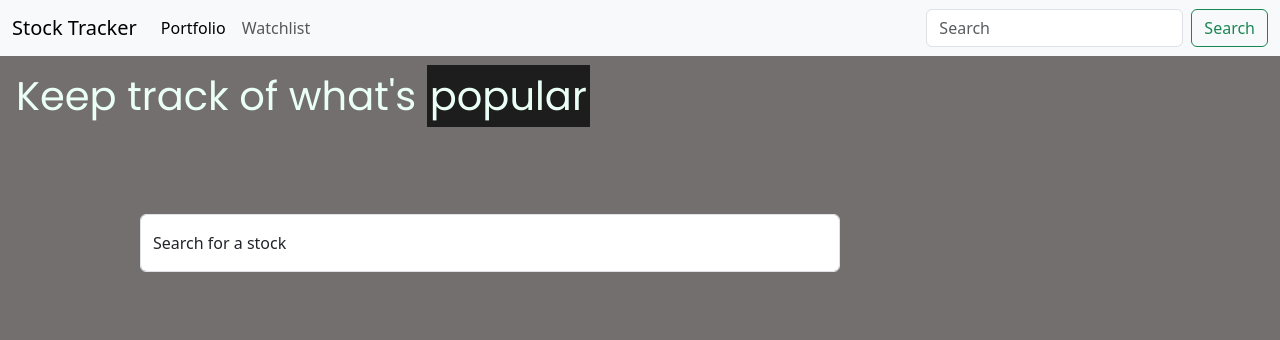
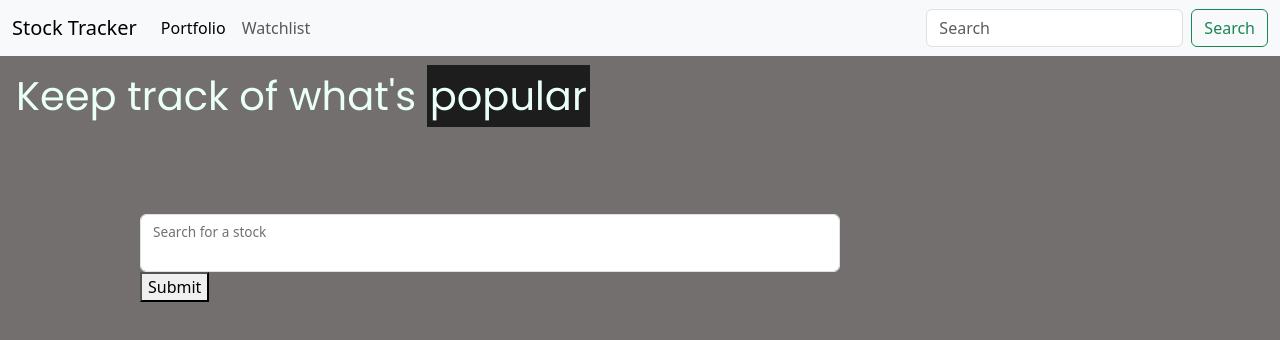
Before and after one commit to em2063/stock-tracker, a React (Vite) app in the folder stock-tracker/: page /watchlist in a window 1280 px wide. Shown: the top 340 px of the page. Built offline with nearby package versions, Linux system fonts and the light colour scheme.

Commit message:
users can add stocks to watchlist

```diff
--- a/stock-tracker/src/components/list.jsx
+++ b/stock-tracker/src/components/list.jsx
@@ -1,14 +1,11 @@
 import React from "react";
 import "../index.css";
-import StockRow from "./stockCard";
 
 function List() {
   return (
     <>
       <div className="list-container">
-        <ul className="list-group">
-          <StockRow ticker="aapl" />
-        </ul>
+        <ul className="list-group"></ul>
       </div>
     </>
   );
--- a/stock-tracker/src/components/stockCard.jsx
+++ b/stock-tracker/src/components/stockCard.jsx
@@ -57,8 +57,8 @@ function StockRow(props) {
         <div className="list-item-container">
           <h4>{props.ticker.toUpperCase()}</h4>
           <div className="stock-value-container">
-            <h6>0</h6>
-            <p></p>
+            <h6>{data.latestPrice}</h6>
+            <p style={changeStyle(data)}>{changePercent(data)}</p>
           </div>
         </div>
       </li>
--- a/stock-tracker/src/components/watchlist.jsx
+++ b/stock-tracker/src/components/watchlist.jsx
@@ -1,6 +1,19 @@
-import React from "react";
+import React, { useState } from "react";
+import StockRow from "./stockCard";
+import List from "./list.jsx";
 
 function WatchList() {
+  const [stocks, setStocks] = useState([]);
+
+  const addStock = (e) => {
+    e.preventDefault();
+    const stock = e.target.elements.ticker.value;
+    console.log(stock);
+    setStocks([...stocks, stock]);
+    console.log(stocks);
+    e.target.reset;
+  };
+
   return (
     <>
       <div className="watchlist">
@@ -12,16 +25,23 @@ function WatchList() {
         <div className="watchlist-outer-container">
           <div className="watchlist-content">
             <div className="form-container">
+              <form onSubmit={addStock}>
                 <div className="form-floating mb-3">
                   <input
                     className="form-control"
                     id="floatingInput"
-                  placeholder="aapl"
+                    name="ticker"
                   />
-                <label for="floatingInput">Search for a stock</label>
+                  <label htmlFor="floatingInput">Search for a stock</label>
+                  <button type="submit">Submit</button>
                 </div>
+              </form>
             </div>
-            <div className="list-grid"></div>
+            <div className="list-grid">
+              {stocks.map((stock) => (
+                <StockRow key={stock} ticker={stock} />
+              ))}
+            </div>
           </div>
         </div>
       </div>
```
Lines whose indentation alone changed are shown as unchanged.
